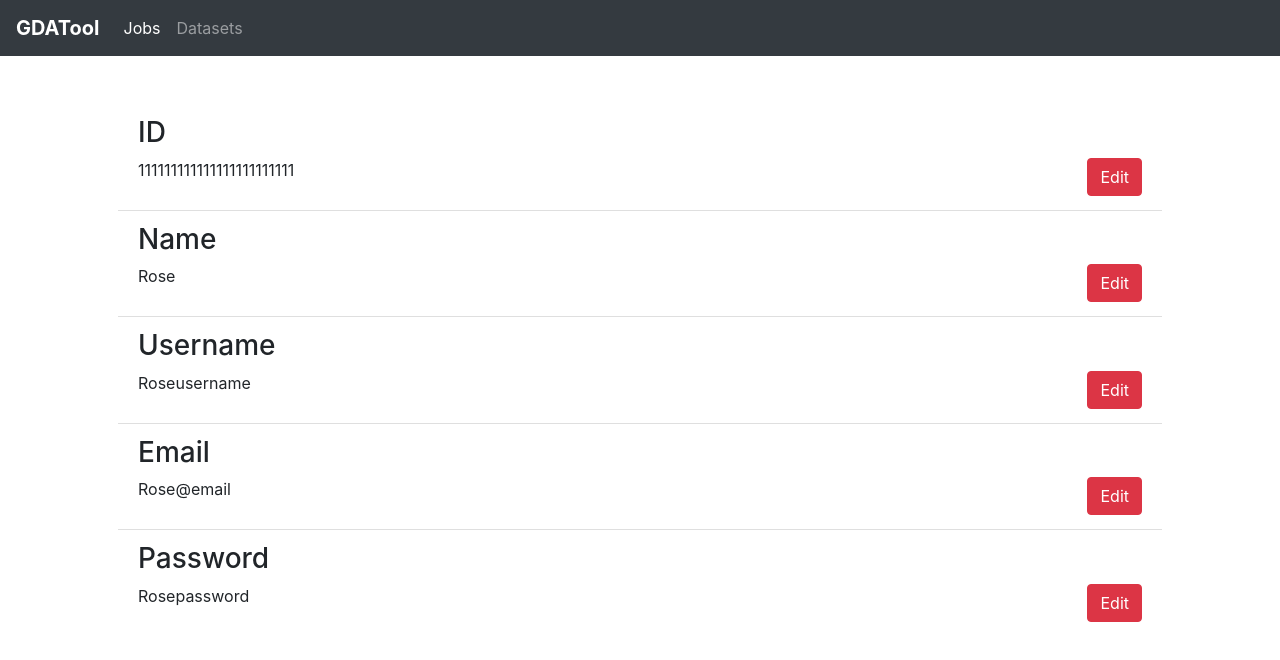
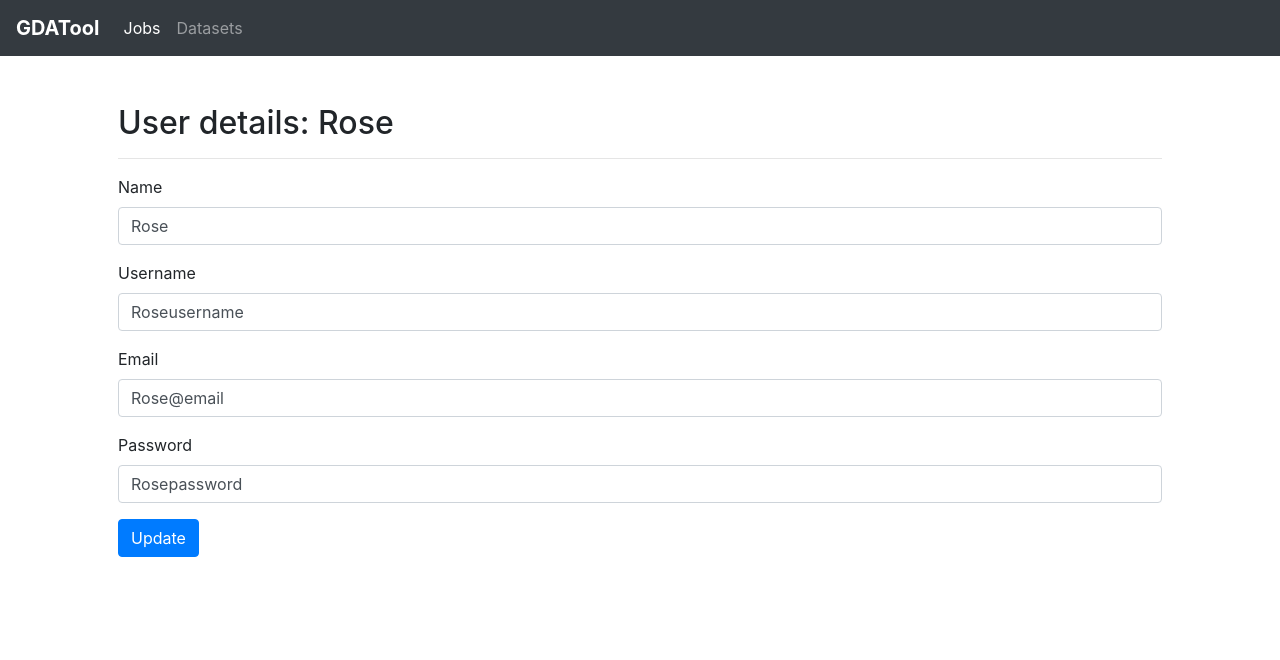
Before and after one commit to dario-nunez/GDATool, an Angular app in the folder website-ui/: page /userPage in a window 1280 px wide. Shown: the top 660 px of the page. Built offline with nearby package versions, Linux system fonts and the light colour scheme.

Commit message:
Finish the job and user detail pages

```diff
--- a/website-ui/src/app/app-routing.module.ts
+++ b/website-ui/src/app/app-routing.module.ts
@@ -5,13 +5,15 @@ import { LogInPageComponent } from './log-in-page/log-in-page.component';
 import { SignUpPageComponent } from './sign-up-page/sign-up-page.component';
 import { JobsPageComponent } from './jobs-page/jobs-page.component';
 import { UserPageComponent } from './user-page/user-page.component';
+import { JobDetailsPageComponent } from './job-details-page/job-details-page.component';
 
 const routes: Routes = [
   {path: "", component: MarketingPageComponent},
   {path: "logIn", component: LogInPageComponent},
   {path: "signUp", component: SignUpPageComponent},
   {path: "jobsPage", component: JobsPageComponent},
-  {path: "userPage", component: UserPageComponent}
+  {path: "userPage", component: UserPageComponent},
+  {path: "jobDetailsPage", component: JobDetailsPageComponent}
 ];
 
 @NgModule({
--- a/website-ui/src/app/app.module.ts
+++ b/website-ui/src/app/app.module.ts
@@ -18,6 +18,7 @@ import { AuthenticationService } from '../services/authentication/authentication
 import { MongodbService } from '../services/mongodb/mongodb.service';
 import { UserPageComponent } from './user-page/user-page.component';
 import { TopNavbarComponent } from './top-navbar/top-navbar.component';
+import { JobDetailsPageComponent } from './job-details-page/job-details-page.component';
 
 @NgModule({
   declarations: [
@@ -30,7 +31,8 @@ import { TopNavbarComponent } from './top-navbar/top-navbar.component';
     JobComponent,
     RunComponent,
     UserPageComponent,
-    TopNavbarComponent
+    TopNavbarComponent,
+    JobDetailsPageComponent
   ],
   imports: [
     BrowserModule,
--- /dev/null
+++ b/website-ui/src/app/job-details-page/job-details-page.component.html
@@ -0,0 +1,27 @@
+<app-top-navbar></app-top-navbar>
+
+<div class="container p-5">
+    <h2>Job details: {{job.name}}</h2>
+    <hr>
+    <form>
+        <div class="form-group">
+            <label for="inputEmail4">Name</label>
+            <input type="email" class="form-control" id="inputEmail4" value={{job.name}}>
+        </div>
+        <div class="form-group">
+            <label for="inputPassword4">Description</label>
+            <input type="text" class="form-control" id="inputPassword4" value={{job.description}}>
+        </div>
+        <div class="form-group">
+            <label for="inputAddress">Job Status</label>
+            <input type="text" class="form-control" id="inputAddress" value={{job.jobStatus}}>
+        </div>
+
+        <label>Runs</label>
+        <ul *ngFor="let run of job.runs">
+            <li>Started: {{run.timeStarted}} Status: {{run.runStatus}}</li>
+        </ul>
+
+        <button type="submit" class="btn btn-primary">Update</button>
+    </form>
+</div>
--- /dev/null
+++ b/website-ui/src/app/job-details-page/job-details-page.component.ts
@@ -0,0 +1,47 @@
+import { Component, OnInit } from '@angular/core';
+import { IJob } from 'src/models/job.model';
+
+@Component({
+  selector: 'app-job-details-page',
+  templateUrl: './job-details-page.component.html',
+  styleUrls: ['./job-details-page.component.css']
+})
+export class JobDetailsPageComponent implements OnInit {
+
+  job: IJob;
+
+  constructor() { }
+
+  ngOnInit() {
+    this.getJob();
+  }
+
+  getJob() {
+    this.job = {
+      _id: "e5362300-bf75-11e9-909f-6f48786f343d",
+      name: "UK Properties",
+      description: "Sold properties in UK cities",
+      rawInputDirectory: "raw",
+      stagingFielName: "staging",
+      userId: "121212121212121212121212",
+      jobStatus: "success",
+      runs: [
+        {
+          timeStarted: new Date(),
+          timeFinished: new Date(),
+          runStatus: "success"
+        },
+        {
+          timeStarted: new Date(),
+          timeFinished: new Date(),
+          runStatus: "success"
+        },
+        {
+          timeStarted: new Date(),
+          timeFinished: new Date(),
+          runStatus: "fail"
+        }
+      ]
+    }
+  }
+}
--- a/website-ui/src/app/jobs-page/job/job.component.html
+++ b/website-ui/src/app/jobs-page/job/job.component.html
@@ -1,11 +1,12 @@
-<div class="card {{cardColor}}" style="width: 20rem;">
+<div class="card {{cardColor}} mb-4" style="width: 20rem;">
     <div class="card-header border-0">
         <div class="d-flex align-items-center">
             <div>
-                <h5 class="card-title" style="margin: 0%">{{job.description}}</h5>
+                <a class="card-title h5" [routerLink]="['/jobDetailsPage']" style="margin: 0%">{{job.description}}</a>
             </div>
             <div class="ml-auto">
-                <div *ngIf="pending" class="spinner-border-sm spinner-border text-warning" role="status" aria-hidden="true"></div>
+                <div *ngIf="pending" class="spinner-border-sm spinner-border text-warning" role="status"
+                    aria-hidden="true"></div>
             </div>
         </div>
     </div>
--- a/website-ui/src/app/sign-up-page/sign-up-page.component.ts
+++ b/website-ui/src/app/sign-up-page/sign-up-page.component.ts
@@ -28,7 +28,7 @@ export class SignUpPageComponent implements OnInit {
 
   createUser() {
     console.log("Create user button clicked");
-    this.mongodbService.createUser(this.user.username, this.user.password);
+    this.mongodbService.createUser(this.user.email, this.user.password);
     //this.router.navigate(['/jobsPage']);
   }
 }
--- a/website-ui/src/app/user-page/user-page.component.html
+++ b/website-ui/src/app/user-page/user-page.component.html
@@ -1,65 +1,26 @@
 <app-top-navbar></app-top-navbar>
 
 <div class="container p-5">
-    <ul class="list-group list-group-flush">
-        <li class="list-group-item">
-            <h3>ID</h3>
-            <div class="row">
-                <div class="col">
-                    <p>{{user._id}}</p>
-                </div>
-                <div class="col text-right">
-                    <button type="button" class="btn btn-danger">Edit</button>
-                </div>
-            </div>
-        </li>
+    <h2>User details: {{user.name}}</h2>
+    <hr>
+    <form>
+        <div class="form-group">
+            <label for="inputEmail4">Name</label>
+            <input type="email" class="form-control" id="inputEmail4" value={{user.name}}>
+        </div>
+        <div class="form-group">
+            <label for="inputPassword4">Username</label>
+            <input type="text" class="form-control" id="inputPassword4" value={{user.username}}>
+        </div>
+        <div class="form-group">
+            <label for="inputAddress">Email</label>
+            <input type="text" class="form-control" id="inputAddress" value={{user.email}}>
+        </div>
+        <div class="form-group">
+            <label for="inputAddress">Password</label>
+            <input type="text" class="form-control" id="inputAddress" value={{user.password}}>
+        </div>
 
-        <li class="list-group-item">
-            <h3>Name</h3>
-            <div class="row">
-                <div class="col">
-                    <p>{{user.name}}</p>
-                </div>
-                <div class="col text-right">
-                    <button type="button" class="btn btn-danger">Edit</button>
-                </div>
-            </div>
-        </li>
-
-        <li class="list-group-item">
-            <h3>Username</h3>
-            <div class="row">
-                <div class="col">
-                    <p>{{user.username}}</p>
-                </div>
-                <div class="col text-right">
-                    <button type="button" class="btn btn-danger">Edit</button>
-                </div>
-            </div>
-        </li>
-
-        <li class="list-group-item">
-            <h3>Email</h3>
-            <div class="row">
-                <div class="col">
-                    <p>{{user.email}}</p>
-                </div>
-                <div class="col text-right">
-                    <button type="button" class="btn btn-danger">Edit</button>
-                </div>
-            </div>
-        </li>
-
-        <li class="list-group-item">
-            <h3>Password</h3>
-            <div class="row">
-                <div class="col">
-                    <p>{{user.password}}</p>
-                </div>
-                <div class="col text-right">
-                    <button type="button" class="btn btn-danger">Edit</button>
-                </div>
-            </div>
-        </li>
-    </ul>
+        <button type="submit" class="btn btn-primary">Update</button>
+    </form>
 </div>
--- a/website-ui/src/services/mongodb/mongodb.service.ts
+++ b/website-ui/src/services/mongodb/mongodb.service.ts
@@ -8,7 +8,7 @@ export class MongodbService {
 
   constructor(private http: HttpClient) { }
 
-  createUser(username: string, password: string){
+  createUser(username: string, password: string) {
     //User the POST user endpoint of the mongodb-service
     console.log("User being created: " + username + " p: " + password);
   }
```
Also changed, not shown: website-ui/src/app/job-details-page/job-details-page.component.css (added), 1 other file (tests, documents, lock files or other folders).
